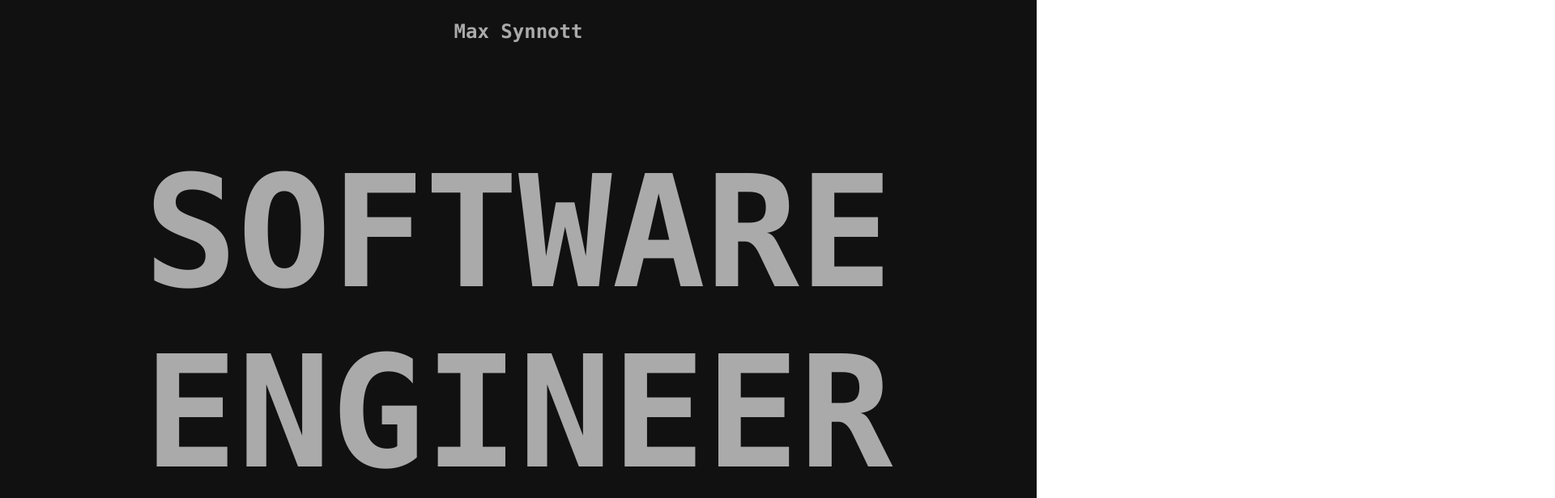
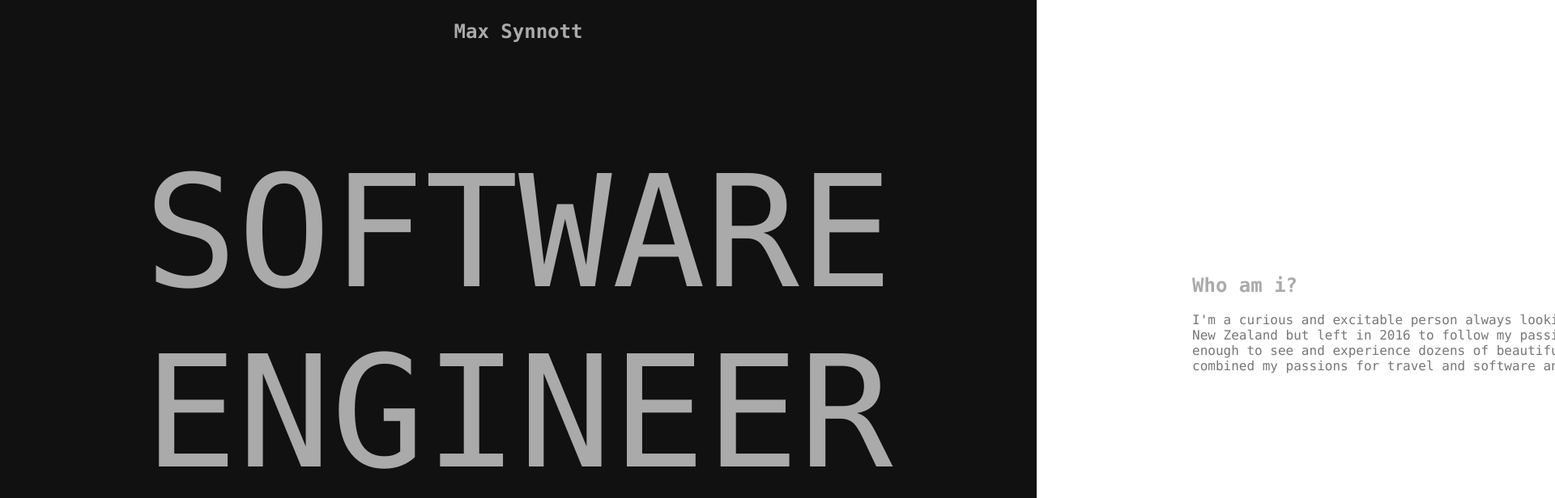
Before and after one commit to maxsynnott/maxsynnott.com, a React (Vite) app: page / in a window 1280 px wide. Shown: the top 616 px of the page at 81% size, 1920 px wide, since content can reach past the window. Built offline with nearby package versions, Linux system fonts and the light colour scheme.

Commit message:
Initial design in

```diff
--- a/src/components/Content.tsx
+++ b/src/components/Content.tsx
@@ -1,9 +1,44 @@
-import { FC } from 'react'
+import { FC, useState } from 'react'
+import { animated, useSpring } from 'react-spring'
+import { TitleSlide } from './TitleSlide'
+import { WhoAmISlide } from './WhoAmISlide'
+import { WhatCanIDoSlide } from './WhatCanIDoSlide'
+import { WhatDoIUseSlide } from './WhatDoIUseSlide'
+import { ProfileImageSlide } from './ProfileImageSlide'
+
+const slides = [
+	<TitleSlide />,
+	<WhoAmISlide />,
+	<WhatCanIDoSlide />,
+	<WhatDoIUseSlide />,
+	<ProfileImageSlide />,
+]
 
 export const Content: FC = () => {
+	const [currentSlide, setCurrentSlide] = useState(0)
+
 	return (
 		<div className="content">
-			<h1 className="title full-width">Software Engineer</h1>
+			<div
+				className="slideshow"
+				onClick={() =>
+					setCurrentSlide((currentSlide + 1) % slides.length)
+				}
+			>
+				{slides.map((slide, i) => {
+					const left = (i - currentSlide) * 100 + '%'
+					const styles = useSpring({ left })
+					return (
+						<animated.div
+							key={i}
+							className="slide-container"
+							style={styles}
+						>
+							{slide}
+						</animated.div>
+					)
+				})}
+			</div>
 		</div>
 	)
 }
--- a/src/components/Footer.tsx
+++ b/src/components/Footer.tsx
@@ -15,10 +15,14 @@ const links = [
 
 export const Footer: FC = () => {
 	return (
-		<div className="footer">
-			{links.map(({ text, href }) => (
-				<SocialLink text={text} href={href} />
-			))}
-		</div>
+		<>
+			<div className="footer">
+				<div className="social-links-container">
+					{links.map(({ text, href }) => (
+						<SocialLink key={text} text={text} href={href} />
+					))}
+				</div>
+			</div>
+		</>
 	)
 }
--- /dev/null
+++ b/src/components/Highlight.tsx
@@ -0,0 +1,10 @@
+import { FC } from 'react'
+
+interface Props {
+	text: string
+	color: string
+}
+
+export const Highlight: FC<Props> = ({ text, color }) => {
+	return <span style={{ color }}>{text}</span>
+}
--- /dev/null
+++ b/src/components/ProfileImageSlide.tsx
@@ -0,0 +1,13 @@
+import { FC } from 'react'
+import profileImage from '../assets/profile.jpeg'
+
+export const ProfileImageSlide: FC = () => {
+	return (
+		<div className="slide centered-flex-box">
+			<div
+				className="profile-image"
+				style={{ backgroundImage: `url(${profileImage})` }}
+			/>
+		</div>
+	)
+}
--- /dev/null
+++ b/src/components/Slide.tsx
@@ -0,0 +1,15 @@
+import { FC, ReactElement } from 'react'
+
+interface Props {
+	title: string
+	content: ReactElement
+}
+
+export const Slide: FC<Props> = ({ title, content }) => {
+	return (
+		<div className="slide">
+			<h2 className="slide-title">{title}</h2>
+			{content}
+		</div>
+	)
+}
--- /dev/null
+++ b/src/components/TitleSlide.tsx
@@ -0,0 +1,5 @@
+import { FC } from 'react'
+
+export const TitleSlide: FC = () => {
+	return <h1 className="title">Software Engineer</h1>
+}
--- /dev/null
+++ b/src/components/WhatCanIDoSlide.tsx
@@ -0,0 +1,18 @@
+import { FC } from 'react'
+import { Slide } from './Slide'
+
+export const WhatCanIDoSlide: FC = () => {
+	return (
+		<Slide
+			title="What can i do?"
+			content={
+				<p>
+					I can listen to your ideas and ambitions and work with you
+					via a collaborative and feedback oriented approach to
+					convert them into fully developed Web Applications ready for
+					your business' needs.
+				</p>
+			}
+		/>
+	)
+}
--- /dev/null
+++ b/src/components/WhatDoIUseSlide.tsx
@@ -0,0 +1,34 @@
+import { FC } from 'react'
+import { Slide } from './Slide'
+import { Highlight } from './Highlight'
+
+export const WhatDoIUseSlide: FC = () => {
+	return (
+		<Slide
+			title="What do i use?"
+			content={
+				<p>
+					I prefer to work with whichever tools are best suited to
+					each individual project and therefore have a large breadth
+					of experience working with dozens of languages, frameworks
+					and technologies.
+					<br />
+					<br />
+					The technologies I have the most professional experience
+					with are:
+					<br />
+					<br />
+					Frontend: <Highlight text="React" color="#61dafb" /> (
+					<Highlight text="Typescript" color="#3178C6" />
+					)
+					<br />
+					Backend: <Highlight text="Node" color="#68A063" /> (
+					<Highlight text="Typescript" color="#3178C6" />
+					)
+					<br />
+					Hosting: <Highlight text="AWS" color="#FF9900" />
+				</p>
+			}
+		/>
+	)
+}
--- /dev/null
+++ b/src/components/WhoAmISlide.tsx
@@ -0,0 +1,21 @@
+import { FC } from 'react'
+import { Slide } from './Slide'
+
+export const WhoAmISlide: FC = () => {
+	return (
+		<Slide
+			title="Who am i?"
+			content={
+				<p>
+					I'm a curious and excitable person always looking for new
+					experiences. I'm originally from New Zealand but left in
+					2016 to follow my passion for travel. Since then I have been
+					lucky enough to see and experience dozens of beautiful
+					countries across every continent. I've now combined my
+					passions for travel and software and am practising a Digital
+					Nomad lifestyle.
+				</p>
+			}
+		/>
+	)
+}
--- a/src/index.css
+++ b/src/index.css
@@ -7,7 +7,7 @@
 body {
 	margin: 0;
 	height: 100vh;
-	/* overflow: hidden; */
+	overflow: hidden;
 	font-family: source-code-pro, Menlo, Monaco, Consolas, 'Courier New',
 		monospace;
 	-webkit-font-smoothing: antialiased;
@@ -43,6 +43,7 @@ body {
 	text-transform: uppercase;
 	margin: 0;
 	color: var(--light-text-color);
+	font-weight: lighter;
 }
 
 .full-width {
@@ -63,14 +64,56 @@ body {
 
 .content {
 	flex-grow: 1;
+}
+
+.slideshow {
+	display: flex;
+	justify-content: center;
+	align-items: center;
+	position: relative;
+	height: 100%;
+	cursor: pointer;
+}
+
+.footer {
+	padding-bottom: 25px;
+}
+
+.social-links-container {
 	display: flex;
 	justify-content: center;
 	align-items: center;
 }
 
-.footer {
+.slide-container {
+	width: 100%;
+	position: absolute;
+}
+
+.slide {
+	padding: 15%;
+}
+
+.slide-title {
+	color: var(--light-text-color);
+}
+
+.profile-image {
+	width: 30vh;
+	height: 30vh;
+	border-radius: 50%;
+	background-position: center;
+	background-size: 100% auto;
+}
+
+.contact-me-container {
+	display: flex;
+	align-items: center;
+	justify-content: space-around;
+}
+
+.centered-flex-box {
 	display: flex;
 	justify-content: center;
 	align-items: center;
-	padding-bottom: 25px;
 }
```
Also changed, not shown: src/assets/profile.jpeg (added).
